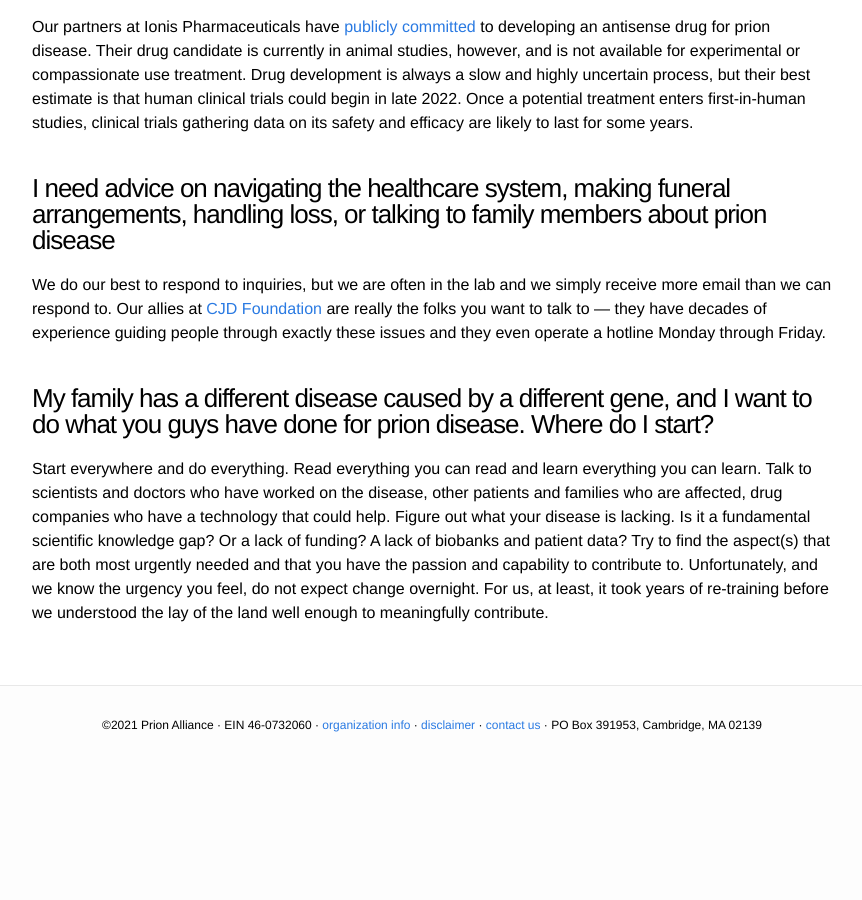
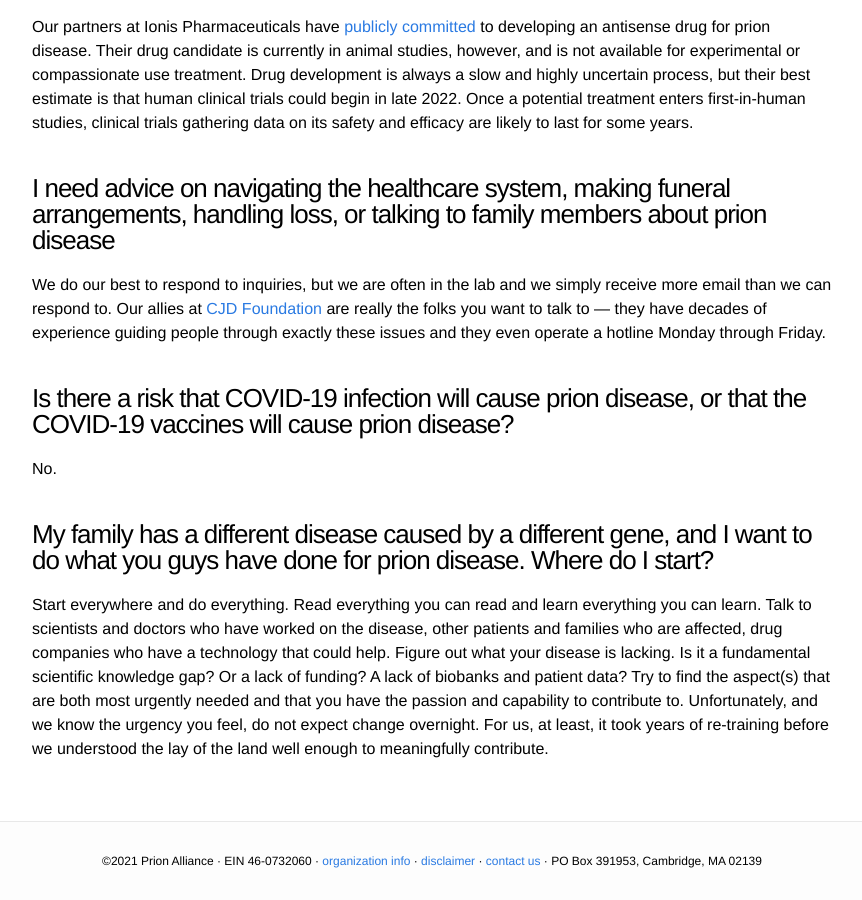
Before and after one commit to ericminikel/prionalliance, a Jekyll site: the page built from faq.md, in a window 1280 px wide and 900 px high, scrolled down 3702 px. Shown: the whole window, without its empty margins (208-1070 px from the left). Built offline with Jekyll 4.4.1, drawn with Linux system fonts in a browser that asks for light colours; before the commit the page ends 4466 px from its top, so only the background shows below that.

Commit message:
covid-19 questions

```diff
--- a/faq.md
+++ b/faq.md
@@ -91,6 +91,12 @@
 
 We do our best to respond to inquiries, but we are often in the lab and we simply receive more email than we can respond to. Our allies at [CJD Foundation](https://cjdfoundation.org/) are really the folks you want to talk to &mdash; they have decades of experience guiding people through exactly these issues and they even operate a hotline Monday through Friday.
 
+<a name="covid-19-vaccine-prion" />
+
+### Is there a risk that COVID-19 infection will cause prion disease, or that the COVID-19 vaccines will cause prion disease?
+
+No.
+
 <a name="different-disease-different-gene" />
 
 ### My family has a different disease caused by a different gene, and I want to do what you guys have done for prion disease. Where do I start?
```
